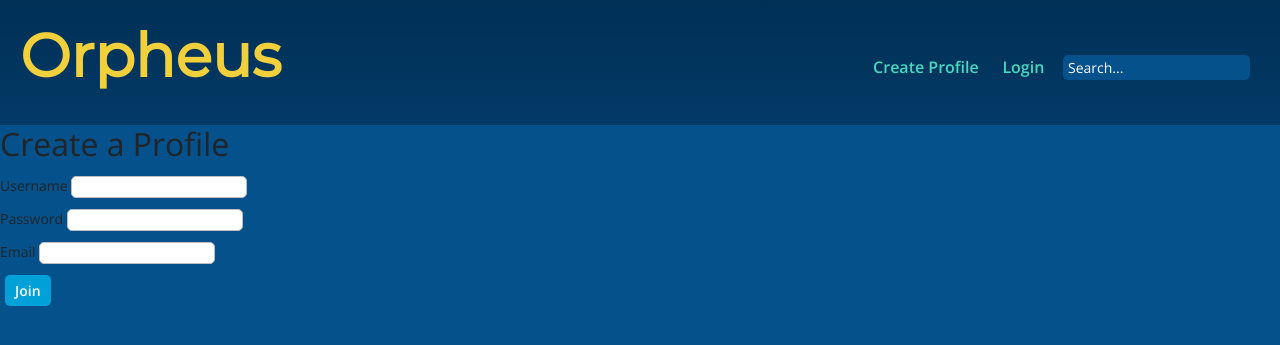
After one commit to seikamoomoo/orpheus-app, a Flask app: page /create-new-profile in a window 1280 px wide. The commit adds this page. Shown: the top 345 px of the page. Run offline with Flask 2, Linux system fonts and the light colour scheme; some libraries are stand-ins or nearby versions.

Commit message:
added create new User

```diff
--- a/orpheus/orpheus.py
+++ b/orpheus/orpheus.py
@@ -163,7 +163,7 @@ def profile(username):
     userdata = execute_query(db_connection, query).fetchone()
 
     print(userdata)
-    user_id = get_userID(username);
+    user_id = userdata[0];
     print("userID = %s" % user_id);
 
     query = """\
@@ -194,6 +194,28 @@ def profile(username):
     comments=comments,
     user=user_id
     );
+
+@app.route('/create-new-profile')
+def create_new_profile():
+    return render_template("create-new-profile.html")
+
+@app.route('/add-profile', methods=['POST','GET'])
+def add_new_profile():
+    db_connection = connect_to_database()
+
+    print('add user.')
+    username = request.form['username']
+    password = request.form['password']
+    email = request.form['email']
+    print(email)
+
+    query = '''
+    INSERT INTO Users(username, password, email)
+    VALUES (%s,%s,%s)
+    '''
+    data = (username, password, email)
+    execute_query(db_connection, query, data)
+    return render_template("create-new-profile.html")
 
 
 @app.route('/<int:user>/<int:post>/update_post', methods=['POST','GET'])
--- /dev/null
+++ b/orpheus/templates/create-new-profile.html
@@ -0,0 +1,30 @@
+{% extends "layouts/main.html" %}
+{% block content %}
+
+<main class="content">
+  <div class="create-profile-header">
+    <h2>Create a Profile</h2>
+  </div>
+
+  <div class="create-profile-form">
+    <form id="add-profile" action="/add-profile" method="post">
+      <div class="create-profile-input-element">
+        <label for="profile-username-input">Username</label>
+        <input type="text" id="profile-username-input" name="username" required></input>
+      </div>
+
+      <div class="create-profile-input-element">
+        <label for="profile-password-input">Password</label>
+        <input type="text" id="profile-password-input" name="password" required>
+      </div>
+
+      <div class="create-profile-input-element">
+        <label for="profile-email-input">Email</label>
+        <input type="text" id="profile-email-input" name="email" required>
+      </div>
+      <button type="submit" value="Sumbit" id="submit-profile" class="action-button">Join</button>
+    </form>
+  </div>
+</main>
+
+{% endblock %}
--- a/orpheus/templates/layouts/main.html
+++ b/orpheus/templates/layouts/main.html
@@ -20,6 +20,7 @@
     <header>
       <h1 class="site-title"><a href="/">Orpheus</a></h1>
       <div class="topnav">
+          <a href="/create-new-profile">Create Profile</a>
         {% if username %}
           <a href="/users/{{username}}">{{username}}</a>
         {% else %}
```
Also changed, not shown: orpheus/templates/create-profile.html (deleted, +0 -23 lines).
